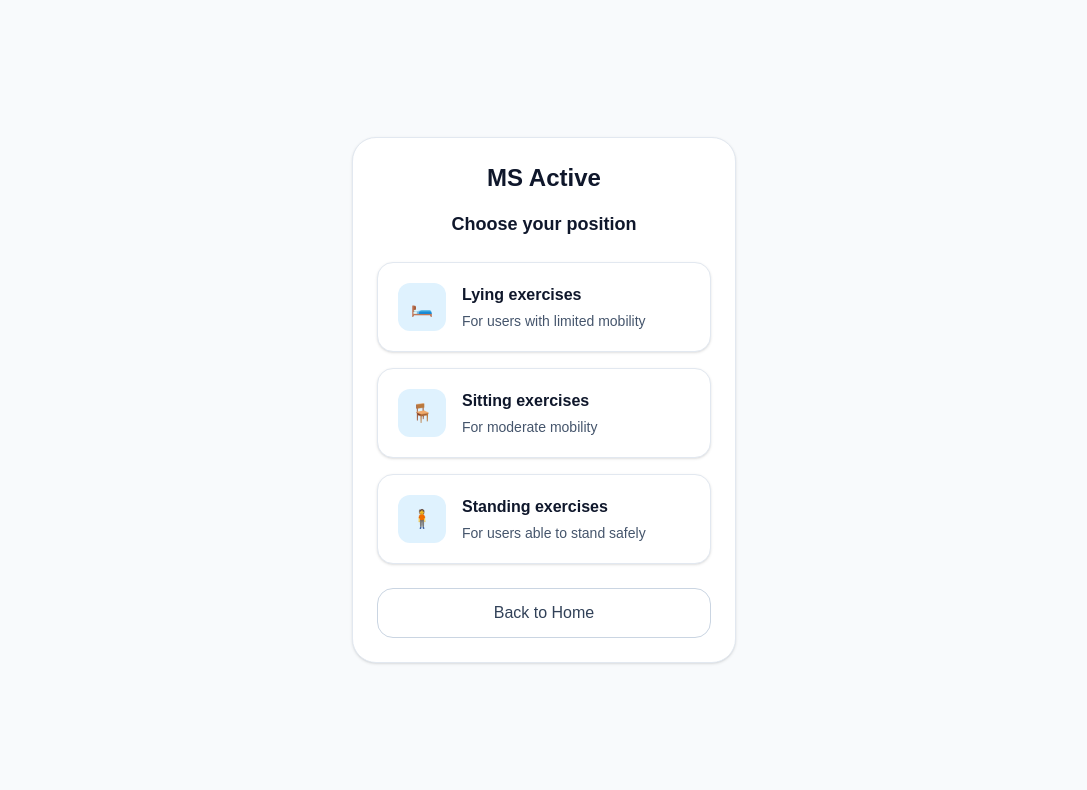
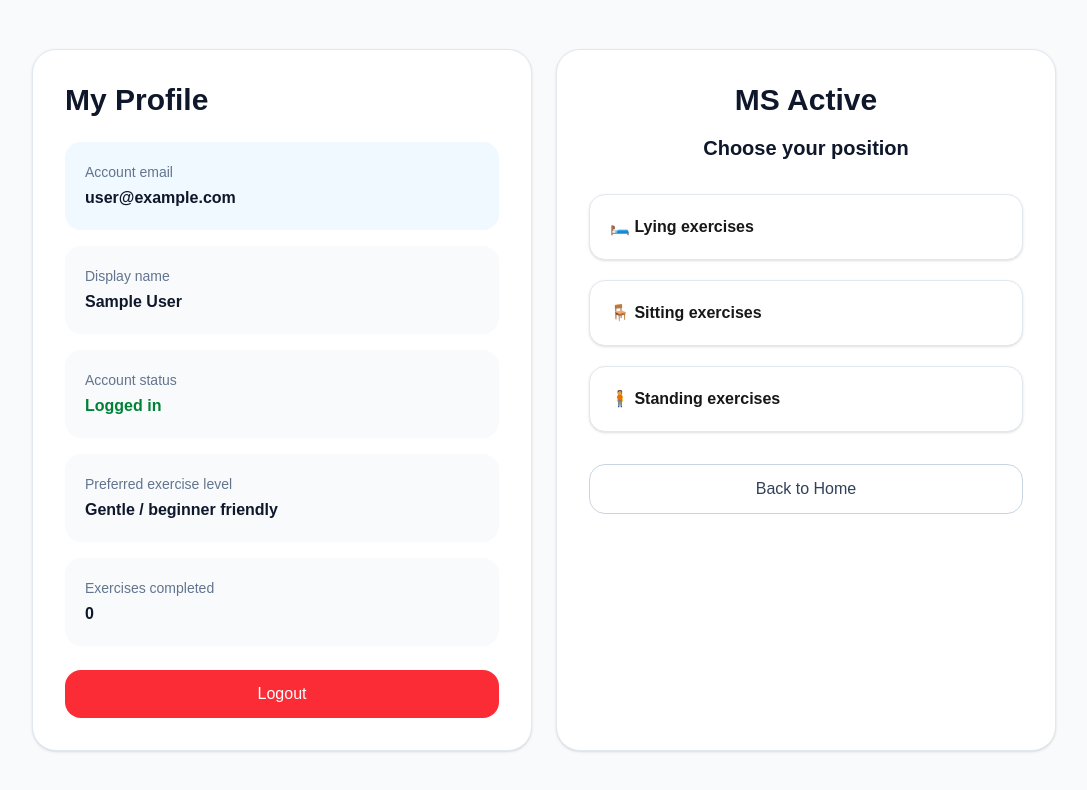
Before and after one commit to Pau7ina/ms-active-app, a Next.js app: page /categories in a window 1280 px wide. Shown: the top 790 px of the page, without its empty margins (96-1183 px from the left). Built offline with nearby package versions, Linux system fonts and the light colour scheme; no server answers; sample sign-in values are in the browser's storage.

Commit message:
Add user profile dashboard and logout functionality

```diff
--- a/app/categories/page.tsx
+++ b/app/categories/page.tsx
@@ -1,82 +1,141 @@
+"use client";
+
 import Link from "next/link";
+import { auth } from "@/lib/firebase";
+import { signOut, onAuthStateChanged, User } from "firebase/auth";
+import { useEffect, useState } from "react";
+import { useRouter } from "next/navigation";
 
 export default function CategoriesPage() {
+  const router = useRouter();
+  const [user, setUser] = useState<User | null>(null);
+
+  useEffect(() => {
+    const unsubscribe = onAuthStateChanged(auth, (currentUser) => {
+      setUser(currentUser);
+    });
+
+    return () => unsubscribe();
+  }, []);
+
+  const handleLogout = async () => {
+    await signOut(auth);
+    router.push("/");
+  };
+
   return (
     <main className="min-h-screen bg-slate-50 flex items-center justify-center p-6">
-      <div className="w-full max-w-sm rounded-3xl border border-slate-200 bg-white p-6 shadow-sm">
-        <h1 className="text-2xl font-bold text-center text-slate-900">
+      <div className="grid w-full max-w-5xl gap-6 lg:grid-cols-2">
+
+        {/* Profile Card */}
+        <section className="rounded-3xl border border-slate-200 bg-white p-8 shadow-sm">
+          <h2 className="text-3xl font-bold text-slate-900">My Profile</h2>
+
+          {user ? (
+            <>
+              <div className="mt-6 rounded-2xl bg-sky-50 p-5">
+                <p className="text-sm text-slate-500">Account email</p>
+                <p className="mt-1 font-semibold text-slate-900">
+                  {user.email}
+                </p>
+              </div>
+
+              <div className="mt-4 rounded-2xl bg-slate-50 p-5">
+                <p className="text-sm text-slate-500">Display name</p>
+                <p className="mt-1 font-semibold text-slate-900">
+                  {user.displayName || "Not added yet"}
+                </p>
+              </div>
+
+              <div className="mt-4 rounded-2xl bg-slate-50 p-5">
+                <p className="text-sm text-slate-500">Account status</p>
+                <p className="mt-1 font-semibold text-green-700">
+                  Logged in
+                </p>
+              </div>
+
+              <div className="mt-4 rounded-2xl bg-slate-50 p-5">
+                <p className="text-sm text-slate-500">
+                  Preferred exercise level
+                </p>
+                <p className="mt-1 font-semibold text-slate-900">
+                  Gentle / beginner friendly
+                </p>
+              </div>
+
+              <div className="mt-4 rounded-2xl bg-slate-50 p-5">
+                <p className="text-sm text-slate-500">
+                  Exercises completed
+                </p>
+                <p className="mt-1 font-semibold text-slate-900">
+                  0
+                </p>
+              </div>
+
+              <button
+                onClick={handleLogout}
+                className="mt-6 w-full rounded-2xl bg-red-500 px-4 py-3 font-medium text-white transition hover:bg-red-600"
+              >
+                Logout
+              </button>
+            </>
+          ) : (
+            <>
+              <p className="mt-4 text-sm leading-6 text-slate-600">
+                You are currently using the app as a guest.
+              </p>
+
+              <Link
+                href="/login"
+                className="mt-6 block w-full rounded-2xl bg-sky-500 px-4 py-3 text-center font-medium text-white transition hover:bg-sky-600"
+              >
+                Login
+              </Link>
+            </>
+          )}
+        </section>
+
+        {/* Categories Card */}
+        <section className="rounded-3xl border border-slate-200 bg-white p-8 shadow-sm">
+          <h1 className="text-3xl font-bold text-center text-slate-900">
             MS Active
           </h1>
 
-        <h2 className="mt-4 text-lg font-semibold text-center text-slate-900">
+          <h2 className="mt-4 text-xl font-semibold text-center text-slate-900">
             Choose your position
           </h2>
 
-        <div className="mt-6 space-y-4">
+          <div className="mt-8 space-y-5">
             <Link
               href="/categories/lying"
               className="block w-full rounded-2xl border border-slate-200 bg-white p-5 text-left shadow-sm transition hover:bg-sky-50"
             >
-            <div className="flex items-center gap-4">
-              <div className="flex h-12 w-12 items-center justify-center rounded-xl bg-sky-100 text-lg text-sky-600">
-                🛏️
-              </div>
-              <div>
-                <h3 className="font-semibold text-slate-900">
-                  Lying exercises
-                </h3>
-                <p className="mt-1 text-sm text-slate-600">
-                  For users with limited mobility
-                </p>
-              </div>
-            </div>
+              🛏️ <span className="font-semibold">Lying exercises</span>
             </Link>
 
             <Link
               href="/categories/sitting"
               className="block w-full rounded-2xl border border-slate-200 bg-white p-5 text-left shadow-sm transition hover:bg-sky-50"
             >
-            <div className="flex items-center gap-4">
-              <div className="flex h-12 w-12 items-center justify-center rounded-xl bg-sky-100 text-lg text-sky-600">
-                🪑
-              </div>
-              <div>
-                <h3 className="font-semibold text-slate-900">
-                  Sitting exercises
-                </h3>
-                <p className="mt-1 text-sm text-slate-600">
-                  For moderate mobility
-                </p>
-              </div>
-            </div>
+              🪑 <span className="font-semibold">Sitting exercises</span>
             </Link>
 
             <Link
               href="/categories/standing"
               className="block w-full rounded-2xl border border-slate-200 bg-white p-5 text-left shadow-sm transition hover:bg-sky-50"
             >
-            <div className="flex items-center gap-4">
-              <div className="flex h-12 w-12 items-center justify-center rounded-xl bg-sky-100 text-lg text-sky-600">
-                🧍
-              </div>
-              <div>
-                <h3 className="font-semibold text-slate-900">
-                  Standing exercises
-                </h3>
-                <p className="mt-1 text-sm text-slate-600">
-                  For users able to stand safely
-                </p>
-              </div>
-            </div>
+              🧍 <span className="font-semibold">Standing exercises</span>
             </Link>
           </div>
 
           <Link
             href="/"
-          className="mt-6 block w-full rounded-2xl border border-slate-300 bg-white px-4 py-3 text-center font-medium text-slate-700 transition hover:bg-slate-50"
+            className="mt-8 block w-full rounded-2xl border border-slate-300 bg-white px-4 py-3 text-center font-medium text-slate-700 transition hover:bg-slate-50"
           >
             Back to Home
           </Link>
+        </section>
+
       </div>
     </main>
   );
--- /dev/null
+++ b/app/profile/page.tsx
@@ -0,0 +1,51 @@
+"use client";
+
+import { auth } from "@/lib/firebase";
+import { signOut, onAuthStateChanged, User } from "firebase/auth";
+import { useEffect, useState } from "react";
+import { useRouter } from "next/navigation";
+
+export default function ProfilePage() {
+  const router = useRouter();
+  const [user, setUser] = useState<User | null>(null);
+
+  useEffect(() => {
+    const unsubscribe = onAuthStateChanged(auth, (currentUser) => {
+      if (!currentUser) {
+        router.push("/login");
+      } else {
+        setUser(currentUser);
+      }
+    });
+
+    return () => unsubscribe();
+  }, [router]);
+
+  const handleLogout = async () => {
+    await signOut(auth);
+    router.push("/login");
+  };
+
+  return (
+    <main className="min-h-screen bg-slate-50 flex items-center justify-center p-6">
+      <section className="bg-white rounded-3xl shadow-lg p-8 max-w-md w-full">
+        <h1 className="text-3xl font-bold text-slate-800 mb-4">
+          My Profile
+        </h1>
+
+        <p className="text-slate-600 mb-2">Logged in as:</p>
+
+        <p className="font-semibold text-slate-800 mb-6">
+          {user?.email}
+        </p>
+
+        <button
+          onClick={handleLogout}
+          className="w-full bg-red-500 text-white py-3 rounded-xl font-semibold hover:bg-red-600"
+        >
+          Logout
+        </button>
+      </section>
+    </main>
+  );
+}
```
Lines whose indentation alone changed are shown as unchanged.
